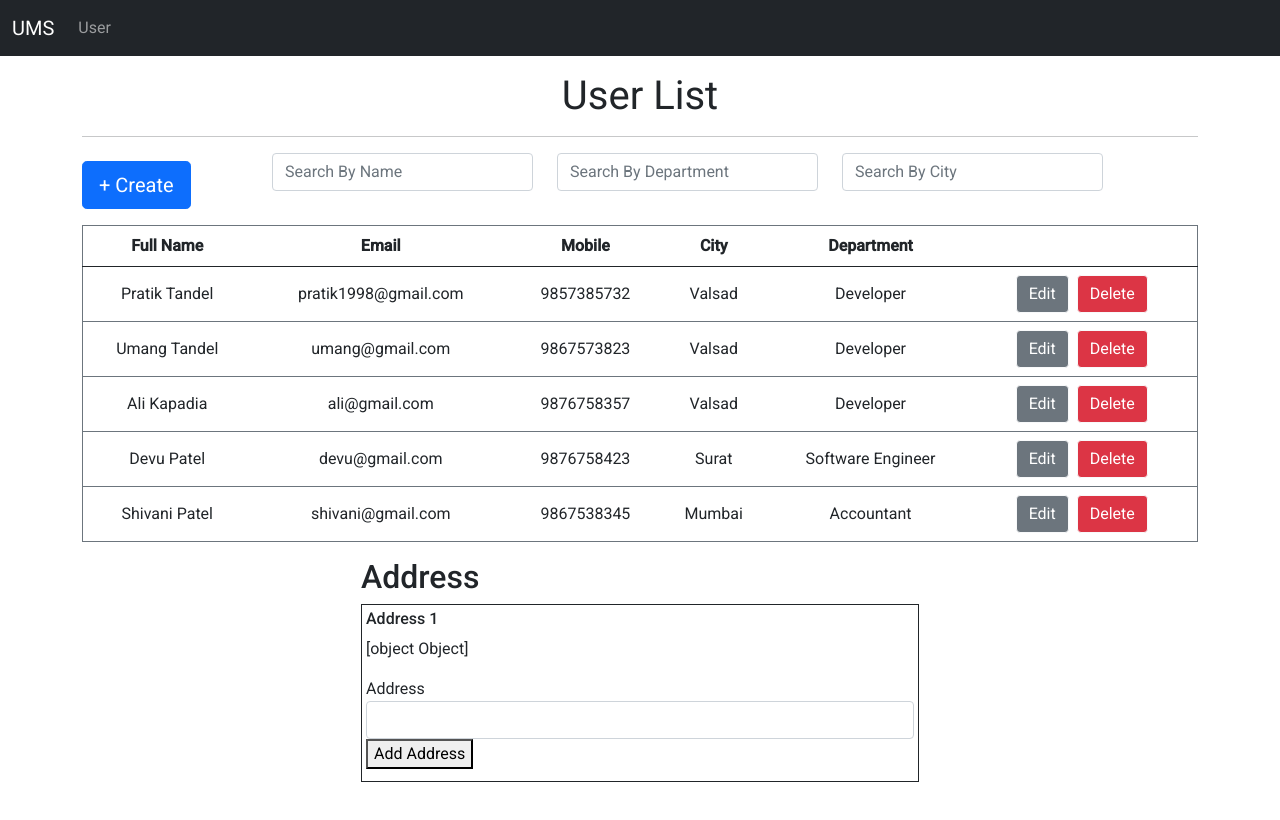
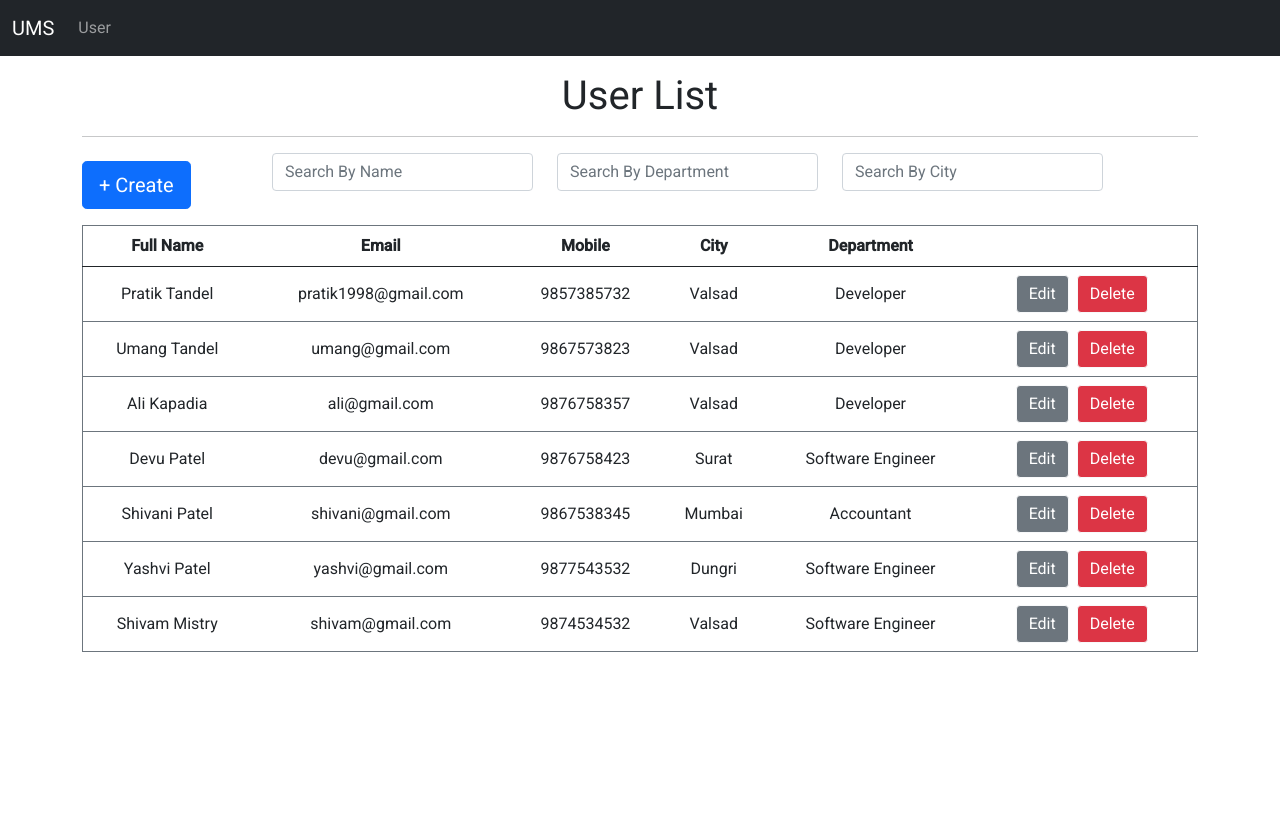
Before and after one commit to iampratiktandel/user-management-system, an Angular app: page /user in a window 1280 px wide. Shown: the top 820 px of the page. Built offline with nearby package versions, Linux system fonts and the light colour scheme; data requests are answered from the project's data file.

Commit message:
add comments

```diff
--- a/src/app/modules/user/user-form-container/user-form-container.component.html
+++ b/src/app/modules/user/user-form-container/user-form-container.component.html
@@ -1,5 +1,15 @@
-<app-user-form-presentation
-  [user]="user$ | async"
-  (userData)="postUserDetails($event)"
-  (userEditData)="putUserDetails($event)">
-</app-user-form-presentation>
+<!-- if user is not null display edit form, else display add form -->
+<ng-container *ngIf="(user$ | async) as user; else addForm">
+  <app-user-form-presentation
+    [user]="user"
+    (userEditData)="putUserDetails($event)"
+  >
+  </app-user-form-presentation>
+</ng-container>
+
+<ng-template #addForm>
+  <app-user-form-presentation
+    (userData)="postUserDetails($event)"
+  >
+  </app-user-form-presentation>
+<ng-template>
--- a/src/app/modules/user/user-form-container/user-form-presentation/user-form-presentation.component.ts
+++ b/src/app/modules/user/user-form-container/user-form-presentation/user-form-presentation.component.ts
@@ -1,4 +1,4 @@
-import { Component, EventEmitter, Input, OnDestroy, OnInit, Output } from '@angular/core';
+import { ChangeDetectionStrategy, Component, EventEmitter, Input, OnDestroy, OnInit, Output } from '@angular/core';
 import { FormGroup } from '@angular/forms';
 import { User } from 'src/app/core/models/user.model';
 import { UserFormPresenterService } from '../user-form-presenter/user-form-presenter.service';
@@ -7,11 +7,14 @@ import { UserFormPresenterService } from '../user-form-presenter/user-form-prese
   selector: 'app-user-form-presentation',
   templateUrl: './user-form-presentation.component.html',
   styleUrls: ['./user-form-presentation.component.css'],
+  changeDetection: ChangeDetectionStrategy.OnPush,
   viewProviders: [UserFormPresenterService]
 })
 export class UserFormPresentationComponent implements OnInit, OnDestroy {
 
   private _user: User;
+
+  /* for switching add and edit button */
   public canEdit: boolean = false;
 
   /* getter and setter for user data */
@@ -27,7 +30,7 @@ export class UserFormPresentationComponent implements OnInit, OnDestroy {
     return this._user;
   }
 
-
+  /* EventEmitter for add and edit data */
   @Output() userData: EventEmitter<User> = new EventEmitter<User>();
   @Output() userEditData: EventEmitter<User> = new EventEmitter<User>();
 
@@ -60,10 +63,12 @@ export class UserFormPresentationComponent implements OnInit, OnDestroy {
     this._userFormPresenterService.canEdit.next(false);
   }
 
+  /* get form controls for validation */
   get userFormControl(){
     return this.userForm.controls;
   }
 
+  /* reset user form */
   public resetUserForm() {
     this.userForm.reset({
       'gender': 'Male',
--- a/src/app/modules/user/user-form-container/user-form-presenter/user-form-presenter.service.ts
+++ b/src/app/modules/user/user-form-container/user-form-presenter/user-form-presenter.service.ts
@@ -34,7 +34,7 @@ export class UserFormPresenterService {
 
   public userFormDetails(userForm: FormGroup) {
     if(userForm.valid) {
-      alert('User Added');
+      // alert('User Added');
       this.userData.next(userForm.value);
     }
   }
--- a/src/app/modules/user/user-list-container/user-list-container.component.html
+++ b/src/app/modules/user/user-list-container/user-list-container.component.html
@@ -5,7 +5,8 @@
 
 <ng-container *ngIf="(userList$ | async ) as userList">
   <app-user-list-presentation
-  [userList]="userList"
-  (deleteId)="deleteUserDetails($event)">
+    [userList]="userList"
+    (deleteId)="deleteUserDetails($event)"
+  >
   </app-user-list-presentation>
 </ng-container>
--- a/src/app/modules/user/user-list-container/user-list-presentation/user-list-presentation.component.html
+++ b/src/app/modules/user/user-list-container/user-list-presentation/user-list-presentation.component.html
@@ -49,7 +49,7 @@
 </div>
 
 <div class="container pb-5">
-  <form class="col-lg-6 mx-auto" [formGroup]="addressForm" (ngSubmit)="onSubmit()">
+  <!-- <form class="col-lg-6 mx-auto" [formGroup]="addressForm" (ngSubmit)="onSubmit()">
     <div class="mb-3" formArrayName="deliveryAddress">
       <h2>Address</h2>
       <div *ngFor="let addr of deliveryAddress.controls; let addressIndex=index" [formGroupName]="addressIndex">
@@ -67,5 +67,5 @@
         </div>
       </div>
     </div>
-  </form>
+  </form> -->
 </div>
--- a/src/app/modules/user/user-list-container/user-list-presentation/user-list-presentation.component.ts
+++ b/src/app/modules/user/user-list-container/user-list-presentation/user-list-presentation.component.ts
@@ -1,5 +1,5 @@
-import { Component, EventEmitter, Input, OnInit, Output } from '@angular/core';
-import { FormArray, FormBuilder, FormControl, FormGroup, Validators } from '@angular/forms';
+import { ChangeDetectionStrategy, Component, EventEmitter, Input, OnInit, Output } from '@angular/core';
+import { FormArray, FormBuilder, FormControl, FormGroup } from '@angular/forms';
 import { User } from 'src/app/core/models/user.model';
 import { UserListPresenterService } from '../user-list-presenter/user-list-presenter.service';
 
@@ -7,12 +7,14 @@ import { UserListPresenterService } from '../user-list-presenter/user-list-prese
   selector: 'app-user-list-presentation',
   templateUrl: './user-list-presentation.component.html',
   styleUrls: ['./user-list-presentation.component.css'],
+  changeDetection: ChangeDetectionStrategy.OnPush,
   viewProviders: [UserListPresenterService]
 })
 export class UserListPresentationComponent implements OnInit {
 
   private _userList: User[] = [];
 
+  /* for filtering data */
   public searchName: string = '';
   public searchDepartment: string = '';
   public searchCity: string = '';
@@ -50,31 +52,31 @@ export class UserListPresentationComponent implements OnInit {
     this._userListPresenterService.sendUserDeleteId(id);
   }
 
-  addressForm = this._fb.group({
-    deliveryAddress: this._fb.array([
-      this._fb.group({
-        address: [null]
-      })
-    ])
-  });
+  // addressForm = this._fb.group({
+  //   deliveryAddress: this._fb.array([
+  //     this._fb.group({
+  //       address: [null]
+  //     })
+  //   ])
+  // });
 
-  get deliveryAddress() {
-    return this.addressForm.get('deliveryAddress') as FormArray;
-  }
+  // get deliveryAddress() {
+  //   return this.addressForm.get('deliveryAddress') as FormArray;
+  // }
 
-  onSubmit() {
-    console.log(this.addressForm.value);
-  }
+  // onSubmit() {
+  //   console.log(this.addressForm.value);
+  // }
 
-  addAddress() {
-    this.deliveryAddress.push(
-      this._fb.group({
-        address: [null],
-      })
-    );
-  }
+  // addAddress() {
+  //   this.deliveryAddress.push(
+  //     this._fb.group({
+  //       address: [null],
+  //     })
+  //   );
+  // }
 
-  deleteAddress(index: number) {
-    this.deliveryAddress.removeAt(index);
-  }
+  // deleteAddress(index: number) {
+  //   this.deliveryAddress.removeAt(index);
+  // }
 }
--- a/src/assets/db/db.json
+++ b/src/assets/db/db.json
@@ -54,6 +54,28 @@
       "hireDate": "2021-03-18",
       "permanent": false,
       "id": 5
+    },
+    {
+      "name": "Yashvi Patel",
+      "email": "yashvi@gmail.com",
+      "mobile": "9877543532",
+      "city": "Dungri",
+      "gender": "Female",
+      "department": "Software Engineer",
+      "hireDate": "2021-03-04",
+      "permanent": true,
+      "id": 6
+    },
+    {
+      "name": "Shivam Mistry",
+      "email": "shivam@gmail.com",
+      "mobile": "9874534532",
+      "city": "Valsad",
+      "gender": "Male",
+      "department": "Software Engineer",
+      "hireDate": "2021-03-06",
+      "permanent": true,
+      "id": 7
     }
   ]
 }
```
Also changed, not shown: src/app/modules/user/user-form-container/user-form-presentation/user-form-presentation.component.html (+8 -0 lines).
